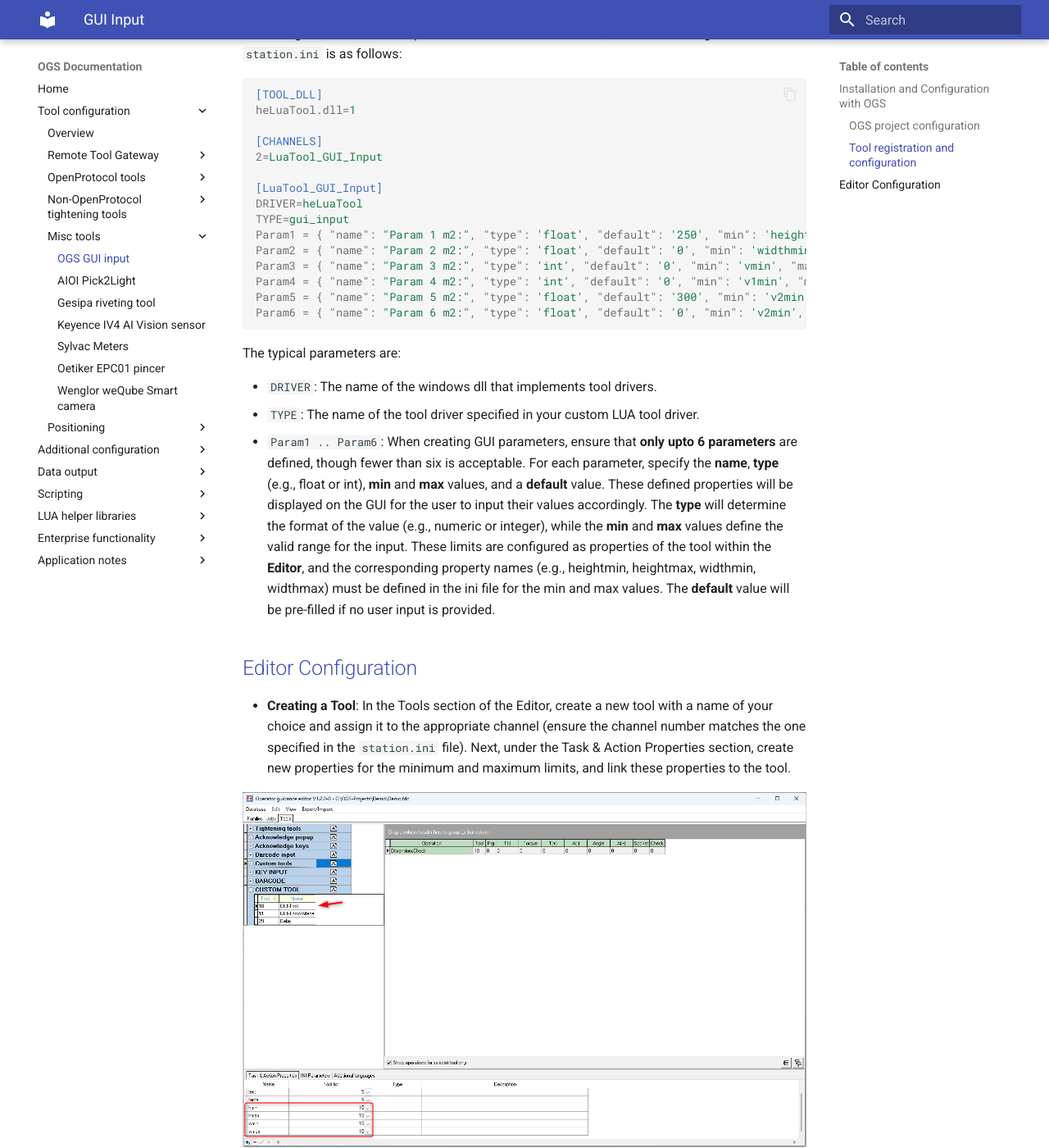
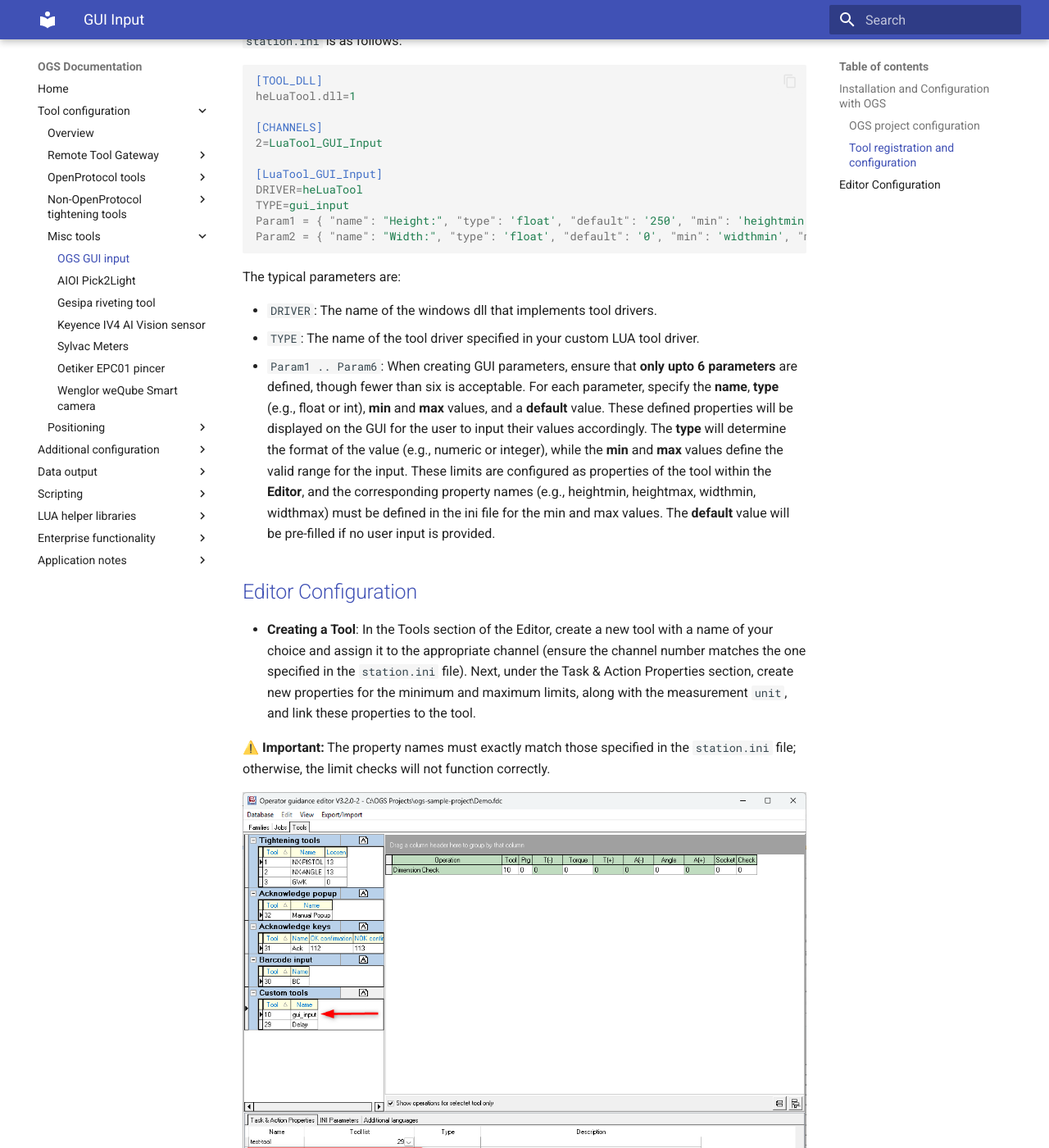
Before and after one commit to haller-erne/ogs, an MkDocs documentation site: the page built from docs/tools/misc/gui-input.md, in a window 1280 px wide and 1400 px high, scrolled down 1050 px. Shown: the whole window at 82% size. Built offline with MkDocs 1.6.1 and Material for MkDocs 9.7.7, drawn with Linux system fonts in a browser that asks for light colours.

Commit message:
Modified GUI Input Tool documentation with better images and info

````diff
--- a/docs/tools/misc/gui-input.md
+++ b/docs/tools/misc/gui-input.md
@@ -35,12 +35,8 @@
 [LuaTool_GUI_Input]
 DRIVER=heLuaTool
 TYPE=gui_input
-Param1 = { "name": "Param 1 m2:", "type": 'float', "default": '250', "min": 'heightmin', "max": 'heightmax'}
-Param2 = { "name": "Param 2 m2:", "type": 'float', "default": '0', "min": 'widthmin', "max": 'widthmax'}
-Param3 = { "name": "Param 3 m2:", "type": 'int', "default": '0', "min": 'vmin', "max": 'vmax'}
-Param4 = { "name": "Param 4 m2:", "type": 'int', "default": '0', "min": 'v1min', "max": 'v1max'}
-Param5 = { "name": "Param 5 m2:", "type": 'float', "default": '300', "min": 'v2min', "max": 'v2max'}
-Param6 = { "name": "Param 6 m2:", "type": 'float', "default": '0', "min": 'v2min', "max": 'v2max'}
+Param1 = { "name": "Height:", "type": 'float', "default": '250', "min": 'heightmin', "max": 'heightmax'}
+Param2 = { "name": "Width:", "type": 'float', "default": '0', "min": 'widthmin', "max": 'widthmax'}
 ```
 
 The typical parameters are:
@@ -54,7 +50,9 @@
 
 ## Editor Configuration
 
-- **Creating a Tool**: In the Tools section of the Editor, create a new tool with a name of your choice and assign it to the appropriate channel (ensure the channel number matches the one specified in the `station.ini` file). Next, under the Task & Action Properties section, create new properties for the minimum and maximum limits, and link these properties to the tool.
+- **Creating a Tool**: In the Tools section of the Editor, create a new tool with a name of your choice and assign it to the appropriate channel (ensure the channel number matches the one specified in the `station.ini` file). Next, under the Task & Action Properties section, create new properties for the minimum and maximum limits, along with the measurement `unit`, and link these properties to the tool.
+
+**⚠️ Important:** The property names must exactly match those specified in the `station.ini` file; otherwise, the limit checks will not function correctly.
 
 ![gui_input_job](resources/gui_input_tool.png)
 
````
Also changed, not shown: docs/tools/misc/resources/gui_input_UI.png, docs/tools/misc/resources/gui_input_tool.png, docs/tools/misc/resources/gui_tool_job.png.
